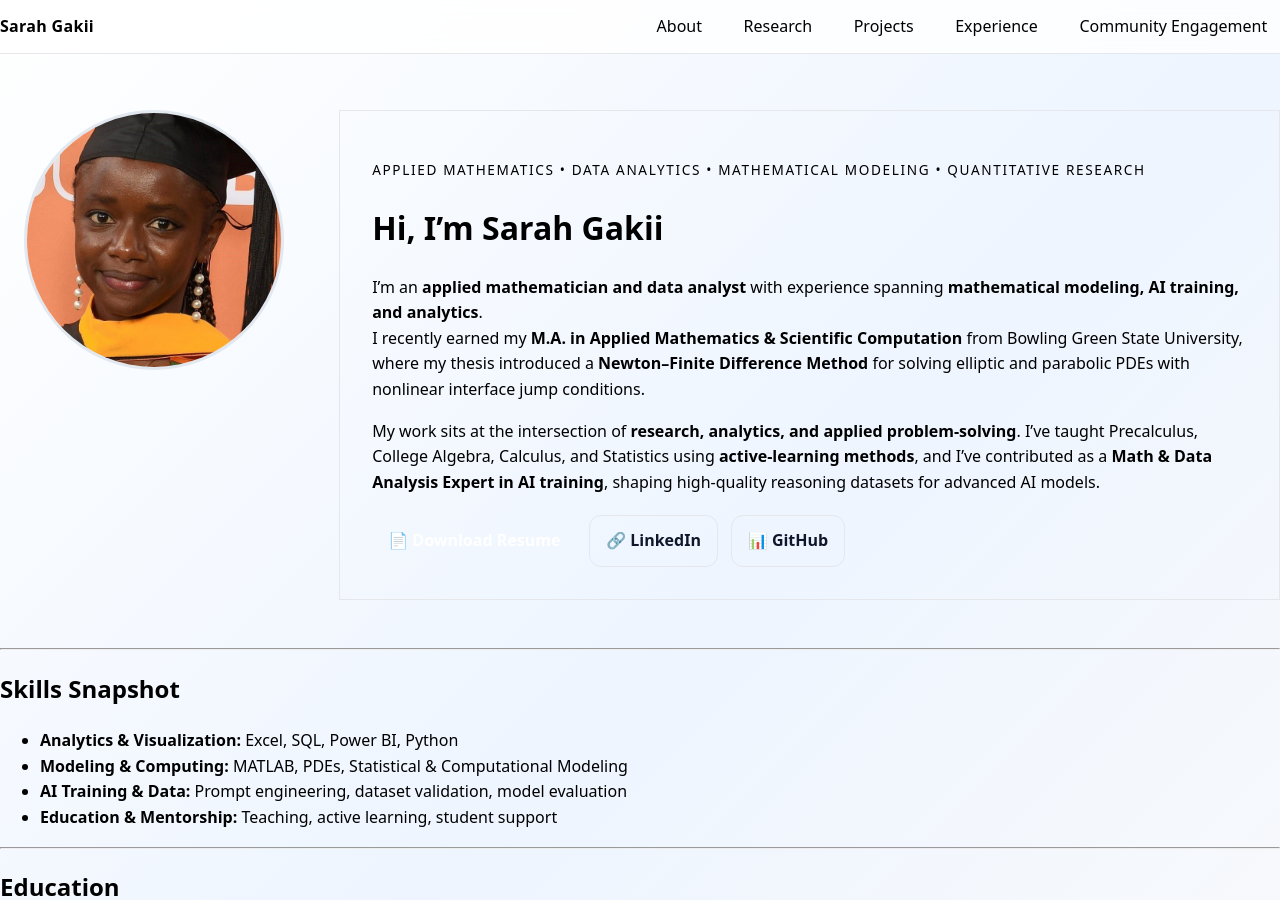
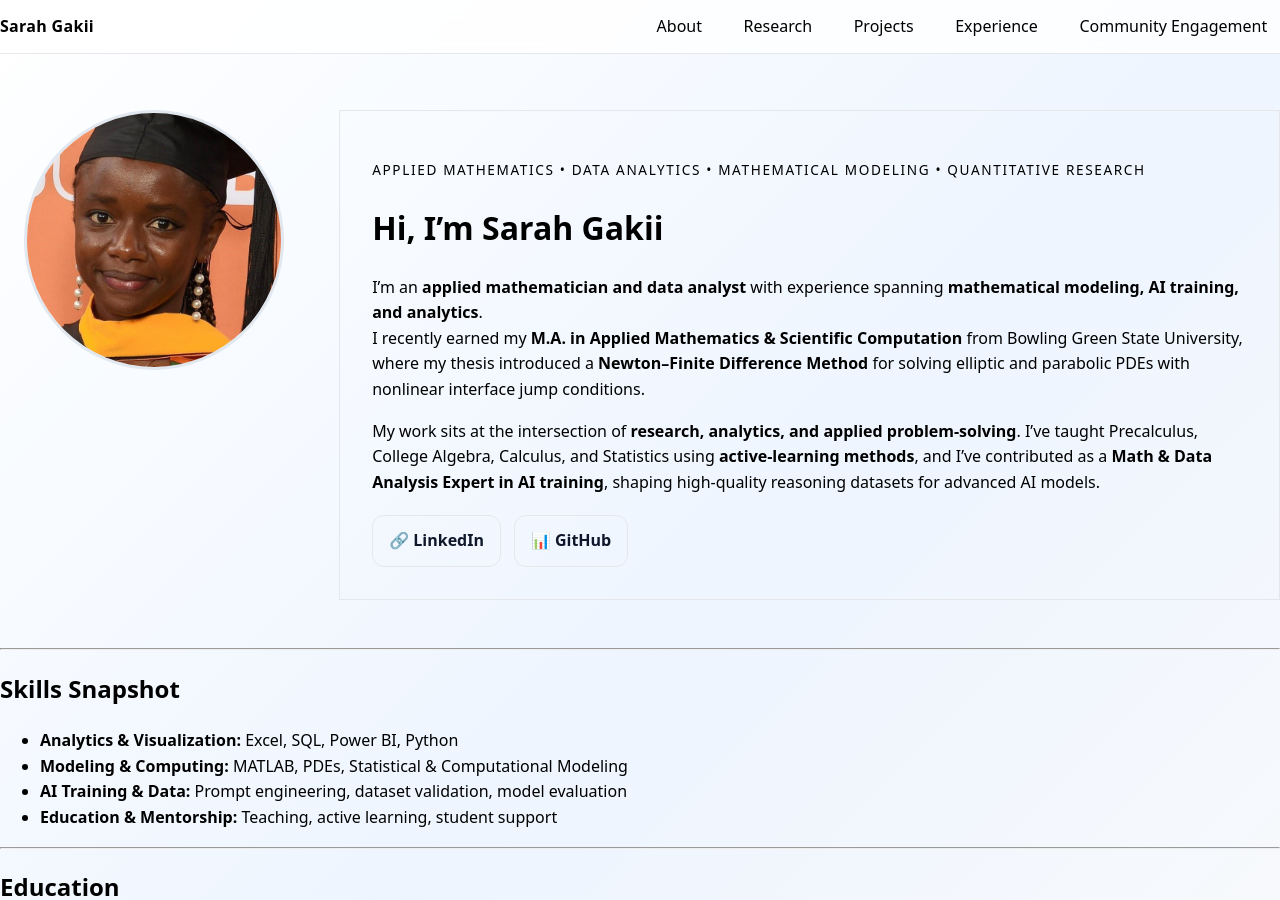
Before and after one commit to SARAH-GAKII/sarah-gakii.github.io, a Jekyll site: the page built from index.md, in a window 1280 px wide and 900 px high. Built offline with Jekyll 4.4.1, drawn with Linux system fonts in a browser that asks for light colours.

Commit message:
Update index.md

```diff
--- a/index.md
+++ b/index.md
@@ -21,7 +21,6 @@ I recently earned my **M.A. in Applied Mathematics & Scientific Computation** fr
 My work sits at the intersection of **research, analytics, and applied problem-solving**. I’ve taught Precalculus, College Algebra, Calculus, and Statistics using **active-learning methods**, and I’ve contributed as a **Math & Data Analysis Expert in AI training**, shaping high-quality reasoning datasets for advanced AI models.
 
 <div class="cta">
-  <a class="btn primary" href="/assets/resume.pdf" target="_blank">📄 Download Resume</a>
   <a class="btn ghost" href="https://www.linkedin.com/in/sarah-gakii/" target="_blank" rel="noopener">🔗 LinkedIn</a>
   <a class="btn ghost" href="https://github.com/SARAH-GAKII" target="_blank" rel="noopener">📊 GitHub</a>
 </div>
```
